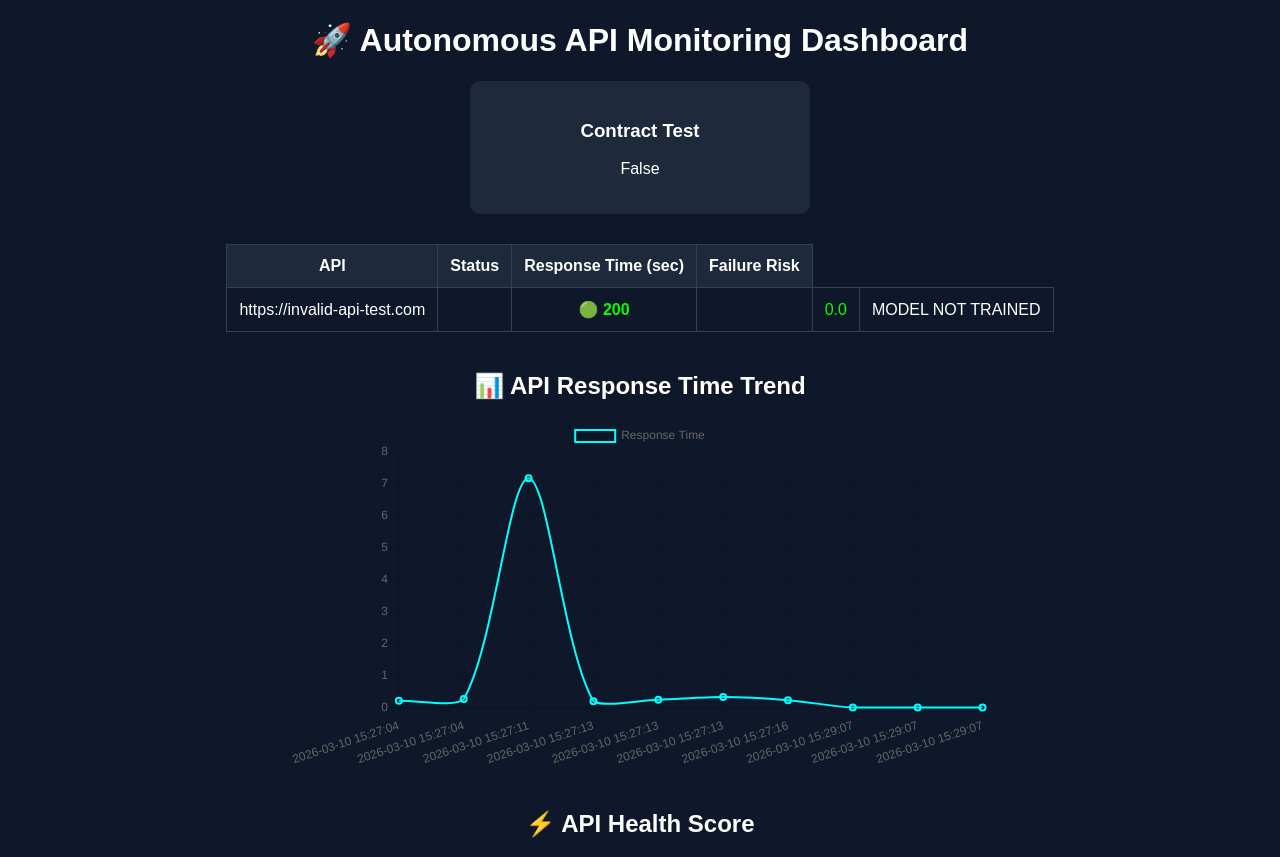
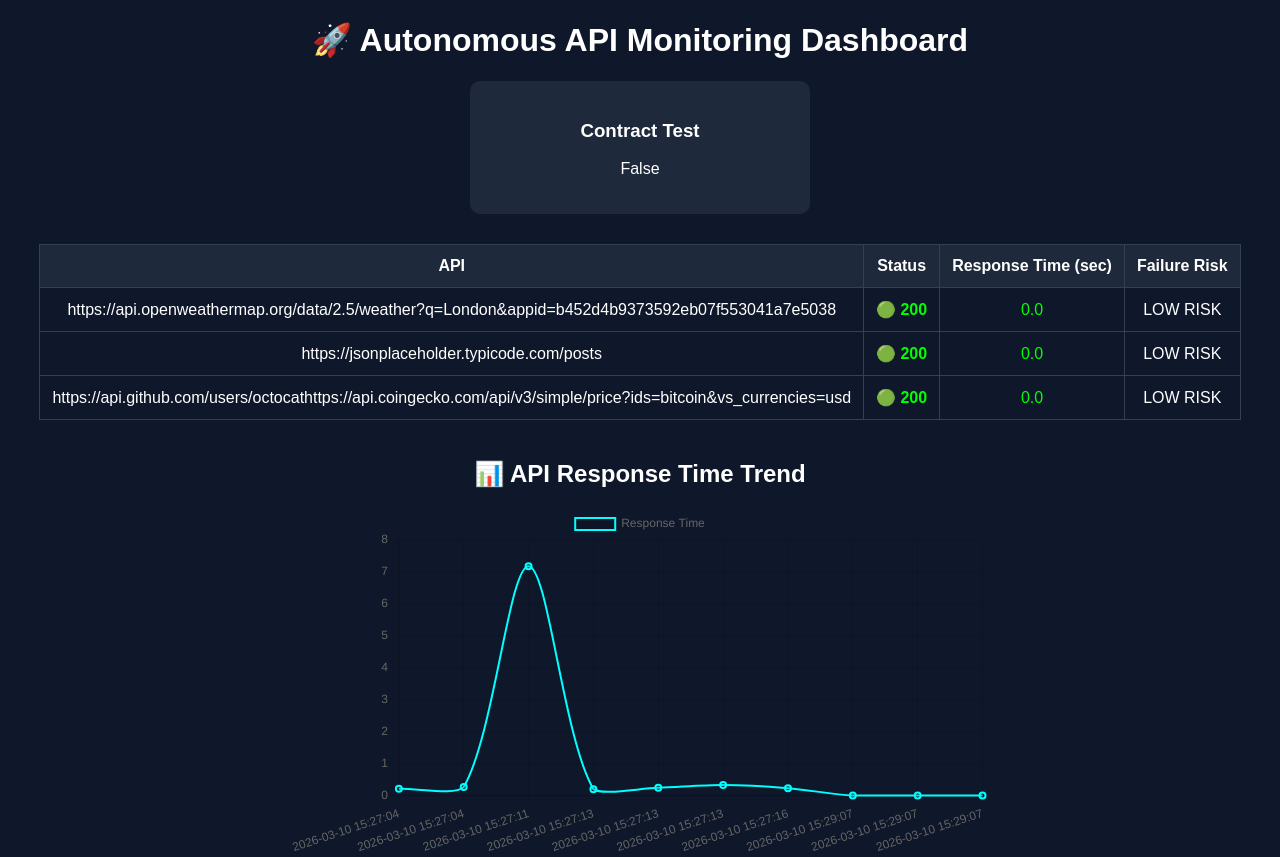
Before and after one commit to Ashu1792/Autonomous-API-Testing-Platform, a Flask app: page / in a window 1280 px wide. Shown: the top 857 px of the page. Run offline with Flask 3, Linux system fonts and the light colour scheme; data comes from the database, SQL or seed files in the repository; both versions use the stored data as it was after the commit; data that the repository does not hold is empty.

Commit message:
Refactored API monitoring logic for better performance

```diff
--- a/app.py
+++ b/app.py
@@ -1,48 +1,41 @@
 from scheduler import start_scheduler
 import sqlite3
-from flask import Flask,render_template
+from flask import Flask, render_template
 from monitor import monitor_api
 from contract_test import validate_contract
-from predictor import predict_risk
-from scheduler import scheduler
 
 app = Flask(__name__)
+
 
 @app.route("/")
 def dashboard():
 
-    data = monitor_api()
+    # get API monitoring results
+    results = monitor_api()
 
+    # validate contract
     contract = validate_contract()
 
-    labels,times = get_logs()
-
-    api_data = []
-
-    for url,status,time in data:
-
-       risk = predict_risk(time, status)
-
-    api_data.append({
-            "url":url,
-            "status":status,
-            "time":time,
-            "risk":risk
-        })
+    # get logs for charts
+    labels, times = get_logs()
 
     return render_template(
         "dashboard.html",
-        apis=api_data,
+        results=results,
         contract=contract,
         labels=labels,
         times=times
     )
+
+
 def get_logs():
 
     conn = sqlite3.connect("data/api_logs.db")
     cursor = conn.cursor()
 
-    cursor.execute("SELECT response_time,timestamp FROM logs ORDER BY id DESC LIMIT 10")
+    cursor.execute(
+        "SELECT response_time, timestamp FROM logs ORDER BY id DESC LIMIT 10"
+    )
 
     rows = cursor.fetchall()
 
@@ -53,10 +46,12 @@ def get_logs():
     times = [row[0] for row in rows]
     labels = [row[1] for row in rows]
 
-    return labels,times
+    return labels, times
+
 
 if __name__ == "__main__":
 
+    # start background scheduler
     start_scheduler()
 
     app.run(debug=True)
--- a/monitor.py
+++ b/monitor.py
@@ -6,14 +6,20 @@ import time
 DB = "data/api_logs.db"
 
 API_LIST = [
+    "https://api.openweathermap.org/data/2.5/weather?q=London&appid=b452d4b9373592eb07f553041a7e5038",
     "https://jsonplaceholder.typicode.com/posts",
-    "https://jsonplaceholder.typicode.com/users",
-    "https://invalid-api-test.com"
+    "https://api.github.com/users/octocat"
+    "https://api.coingecko.com/api/v3/simple/price?ids=bitcoin&vs_currencies=usd"
 ]
+
 
 def monitor_api():
 
     results = []
+
+    # open database connection once
+    conn = sqlite3.connect(DB)
+    cursor = conn.cursor()
 
     for url in API_LIST:
 
@@ -23,27 +29,38 @@ def monitor_api():
             response = requests.get(url, timeout=5)
 
             status = response.status_code
+            response_time = round(time.time() - start, 3)
+
             if status != 200:
                 send_alert(url, status)
-
-            response_time = round(time.time() - start,3)
 
         except requests.exceptions.RequestException:
 
             status = 500
             response_time = 0
+            send_alert(url, status)
 
-        conn = sqlite3.connect(DB)
-        cursor = conn.cursor()
+        # simple failure prediction
+        if status == 200:
+            risk = "LOW RISK"
+        else:
+            risk = "HIGH RISK"
 
+        # save logs
         cursor.execute(
             "INSERT INTO logs(api_url,status_code,response_time) VALUES (?,?,?)",
-            (url,status,response_time)
+            (url, status, response_time)
         )
 
-        conn.commit()
-        conn.close()
+        # append dictionary (better for dashboard)
+        results.append({
+            "api": url,
+            "status": status,
+            "response_time": response_time,
+            "risk": risk
+        })
 
-        results.append((url,status,response_time))
+    conn.commit()
+    conn.close()
 
     return results
--- a/templates/dashboard.html
+++ b/templates/dashboard.html
@@ -56,10 +56,8 @@ margin-top:40px;
 <h1>🚀 Autonomous API Monitoring Dashboard</h1>
 
 <div class="card">
-
 <h3>Contract Test</h3>
-<p>{{contract}}</p>
-
+<p>{{ contract }}</p>
 </div>
 
 <table>
@@ -71,46 +69,35 @@ margin-top:40px;
 <th>Failure Risk</th>
 </tr>
 
-{% for api in apis %}
+{% for api in results %}
 
 <tr>
 
-<td>{{api.url}}</td>
+<td>{{ api.api }}</td>
+
 <td>
-    <td>
+{% if api.status == 200 %}
+<span style="color:lime; font-weight:bold;">🟢 {{ api.status }}</span>
+{% else %}
+<span style="color:red; font-weight:bold;">🔴 {{ api.status }}</span>
+{% endif %}
+</td>
 
-{% if api.status == 200 %}
+<td>
 
-<span style="color:lime; font-weight:bold;">🟢 {{api.status}}</span>
+{% if api.response_time < 0.5 %}
+<span style="color:lime;">{{ api.response_time }}</span>
+
+{% elif api.response_time < 1 %}
+<span style="color:orange;">{{ api.response_time }}</span>
 
 {% else %}
-
-<span style="color:red; font-weight:bold;">🔴 {{api.status}}</span>
-
+<span style="color:red;">{{ api.response_time }}</span>
 {% endif %}
 
 </td>
-</td>
-<td>
-    <td>
 
-{% if api.time < 0.5 %}
-
-<span style="color:lime;">{{api.time}}</span>
-
-{% elif api.time < 1 %}
-
-<span style="color:orange;">{{api.time}}</span>
-
-{% else %}
-
-<span style="color:red;">{{api.time}}</span>
-
-{% endif %}
-
-</td>
-</td>
-<td>{{api.risk}}</td>
+<td>{{ api.risk }}</td>
 
 </tr>
 
@@ -121,7 +108,6 @@ margin-top:40px;
 <div class="chart-container">
 
 <h2>📊 API Response Time Trend</h2>
-
 <canvas id="responseChart"></canvas>
 
 </div>
@@ -129,27 +115,26 @@ margin-top:40px;
 <div class="chart-container">
 
 <h2>⚡ API Health Score</h2>
-
 <canvas id="healthChart"></canvas>
 
 </div>
 
 <script>
 
-const labels = {{labels | tojson}};
-const times = {{times | tojson}};
+const chartLabels = {{ labels | default([]) | tojson }};
+const responseTimes = {{ times | default([]) | tojson }};
 
-const ctx = document.getElementById("responseChart");
+const ctx = document.getElementById("responseChart").getContext("2d");
 
 new Chart(ctx,{
 
 type:"line",
 
 data:{
-labels:labels,
+labels:chartLabels,
 datasets:[{
 label:"Response Time",
-data:times,
+data:responseTimes,
 borderColor:"cyan",
 borderWidth:2,
 fill:false,
@@ -169,16 +154,16 @@ beginAtZero:true
 });
 
 
-const healthData = times.map(t => 1/t);
+const healthData = responseTimes.map(t => t > 0 ? 1/t : 0);
 
-const ctx2 = document.getElementById("healthChart");
+const ctx2 = document.getElementById("healthChart").getContext("2d");
 
 new Chart(ctx2,{
 
 type:"bar",
 
 data:{
-labels:labels,
+labels:chartLabels,
 datasets:[{
 label:"API Health Score",
 data:healthData,
@@ -187,6 +172,7 @@ backgroundColor:"orange"
 }
 
 });
+
 
 setTimeout(function(){
 location.reload();
```
Also changed, not shown: data/api_logs.db.
